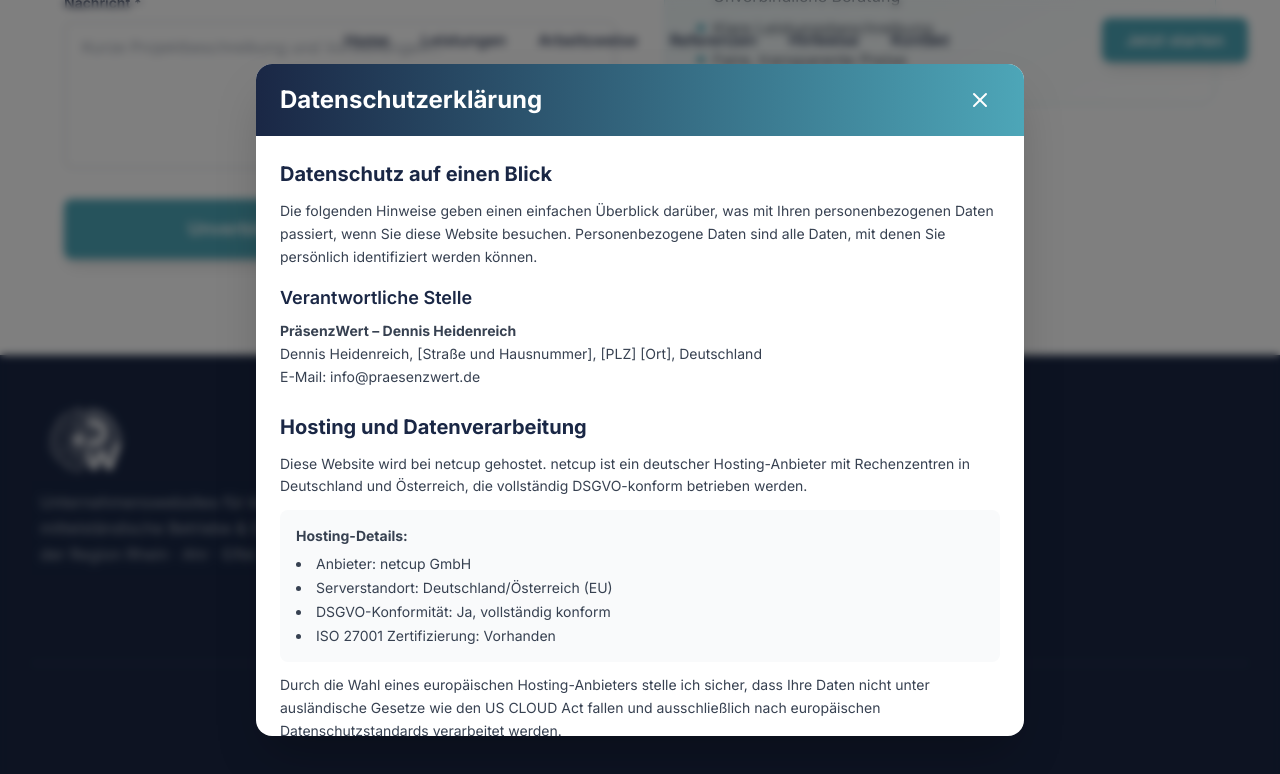
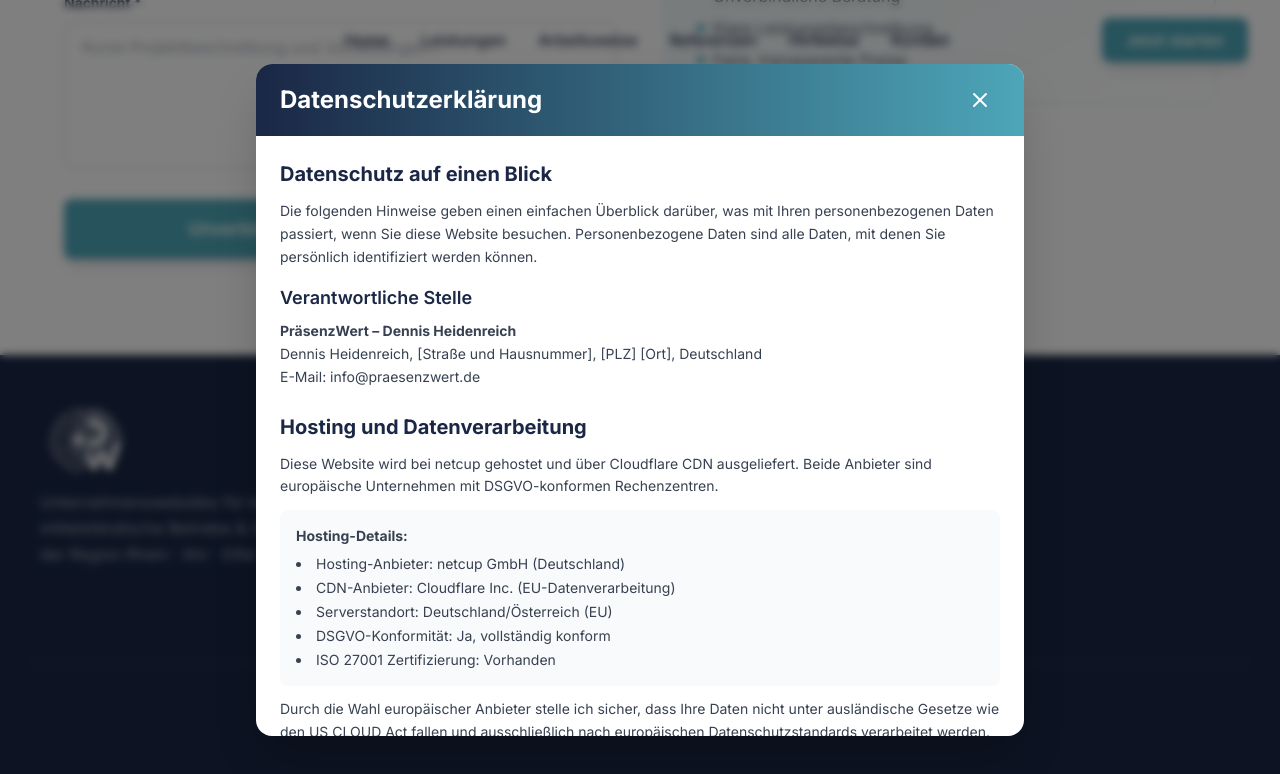
Before and after one commit to Mencode-Maennercode/praesenswert, a Next.js app: page / in a window 1280 px wide. Both pictures are taken after a click on the button "Datenschutz". Shown: the part 5697-6471 px from the top of the page. Built offline with nearby package versions, Linux system fonts and the light colour scheme.

Commit message:
Datenschutz aktualisiert: Cloudflare CDN und SSL-Zertifikat ergänzt

```diff
--- a/app/components/LegalModal.tsx
+++ b/app/components/LegalModal.tsx
@@ -107,29 +107,35 @@ export default function LegalModal({ isOpen, onClose, type }: LegalModalProps) {
       <section>
         <h3 className="text-xl font-bold text-brand-navy mb-3">Hosting und Datenverarbeitung</h3>
         <p className="text-gray-700 text-sm leading-relaxed mb-3">
-          Diese Website wird bei netcup gehostet. netcup ist ein deutscher Hosting-Anbieter mit Rechenzentren
-          in Deutschland und Österreich, die vollständig DSGVO-konform betrieben werden.
+          Diese Website wird bei netcup gehostet und über Cloudflare CDN ausgeliefert. Beide Anbieter sind
+          europäische Unternehmen mit DSGVO-konformen Rechenzentren.
         </p>
         <div className="bg-gray-50 p-3 sm:p-4 rounded-lg">
           <p className="text-gray-700 text-sm mb-2">
             <strong>Hosting-Details:</strong>
           </p>
           <ul className="list-disc list-inside text-sm text-gray-700 space-y-1 sm:space-y-1">
-            <li className="pl-1 sm:pl-0">Anbieter: netcup GmbH</li>
+            <li className="pl-1 sm:pl-0">Hosting-Anbieter: netcup GmbH (Deutschland)</li>
+            <li className="pl-1 sm:pl-0">CDN-Anbieter: Cloudflare Inc. (EU-Datenverarbeitung)</li>
             <li className="pl-1 sm:pl-0 whitespace-nowrap">Serverstandort: Deutschland/Österreich (EU)</li>
             <li className="pl-1 sm:pl-0 whitespace-nowrap">DSGVO-Konformität: Ja, vollständig konform</li>
             <li className="pl-1 sm:pl-0">ISO 27001 Zertifizierung: Vorhanden</li>
           </ul>
         </div>
         <p className="text-gray-700 text-sm leading-relaxed mt-3">
-          Durch die Wahl eines europäischen Hosting-Anbieters stelle ich sicher, dass Ihre Daten nicht unter
+          Durch die Wahl europäischer Anbieter stelle ich sicher, dass Ihre Daten nicht unter
           ausländische Gesetze wie den US CLOUD Act fallen und ausschließlich nach europäischen Datenschutzstandards
           verarbeitet werden.
         </p>
         <p className="text-gray-700 text-sm leading-relaxed mt-3">
+          <strong>Cloudflare CDN:</strong> Zur Beschleunigung der Website und Bereitstellung von SSL-Verschlüsselung
+          wird Cloudflare als CDN-Dienst genutzt. Cloudflare verarbeitet dabei automatisch IP-Adressen und technische
+          Verbindungsdaten. Die Datenverarbeitung erfolgt ausschließlich in Europa nach DSGVO-Standards.
+        </p>
+        <p className="text-gray-700 text-sm leading-relaxed mt-3">
           <strong>Hinweis zu Auftragsverarbeitungsverträgen:</strong><br className="block sm:hidden" /> <span className="inline whitespace-nowrap sm:whitespace-normal">Da&nbsp;auf&nbsp;dieser&nbsp;Website</span> aktuell keine
           personenbezogenen Daten serverseitig gespeichert werden (das Kontaktformular leitet Daten nur an mich weiter),
-          ist aktuell kein Auftragsverarbeitungsvertrag mit netcup erforderlich. Sollte sich dies in Zukunft ändern,
+          ist aktuell kein Auftragsverarbeitungsvertrag erforderlich. Sollte sich dies in Zukunft ändern,
           werde ich entsprechende Verträge abschließen.
         </p>
       </section>
@@ -201,11 +207,22 @@ export default function LegalModal({ isOpen, onClose, type }: LegalModalProps) {
 
       <section>
         <h3 className="text-xl font-bold text-brand-navy mb-3">SSL-Verschlüsselung</h3>
-        <p className="text-gray-700 text-sm leading-relaxed">
-          Diese Seite nutzt aus Sicherheitsgründen eine SSL/TLS-Verschlüsselung. Eine verschlüsselte Verbindung
-          erkennen Sie daran, dass die Adresszeile des Browsers von „http://" auf „https://" wechselt und an dem
-          Schloss-Symbol in Ihrer Browserzeile.
+        <p className="text-gray-700 text-sm leading-relaxed mb-3">
+          Diese Seite nutzt aus Sicherheitsgründen eine SSL/TLS-Verschlüsselung über Cloudflare. Eine verschlüsselte
+          Verbindung erkennen Sie daran, dass die Adresszeile des Browsers von „http://" auf „https://" wechselt und
+          an dem Schloss-Symbol in Ihrer Browserzeile.
         </p>
+        <div className="bg-gray-50 p-3 sm:p-4 rounded-lg">
+          <p className="text-gray-700 text-sm mb-2">
+            <strong>SSL-Details:</strong>
+          </p>
+          <ul className="list-disc list-inside text-sm text-gray-700 space-y-1 sm:space-y-1">
+            <li className="pl-1 sm:pl-0">Zertifikatsanbieter: Cloudflare (kostenlos)</li>
+            <li className="pl-1 sm:pl-0">Verschlüsselungsstärke: TLS 1.3 / 256-Bit</li>
+            <li className="pl-1 sm:pl-0">Automatische Erneuerung: Ja</li>
+            <li className="pl-1 sm:pl-0">HTTPS-Umleitung: Erzwungen</li>
+          </ul>
+        </div>
       </section>
     </div>
   )
@@ -252,7 +269,7 @@ export default function LegalModal({ isOpen, onClose, type }: LegalModalProps) {
 
               <div className="mt-8 pt-6 border-t border-gray-200">
                 <p className="text-gray-500 text-xs">
-                  Stand: Januar 2026
+                  Stand: Februar 2026
                 </p>
               </div>
             </div>
```
